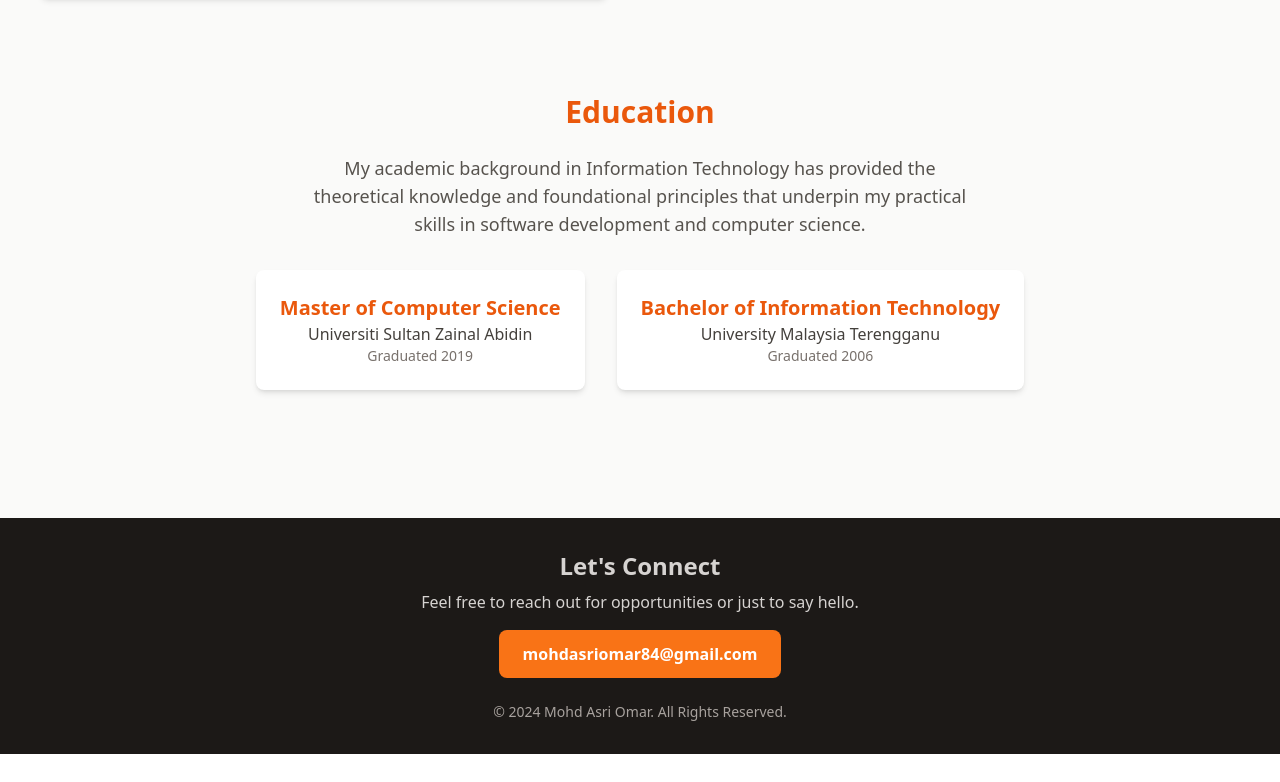
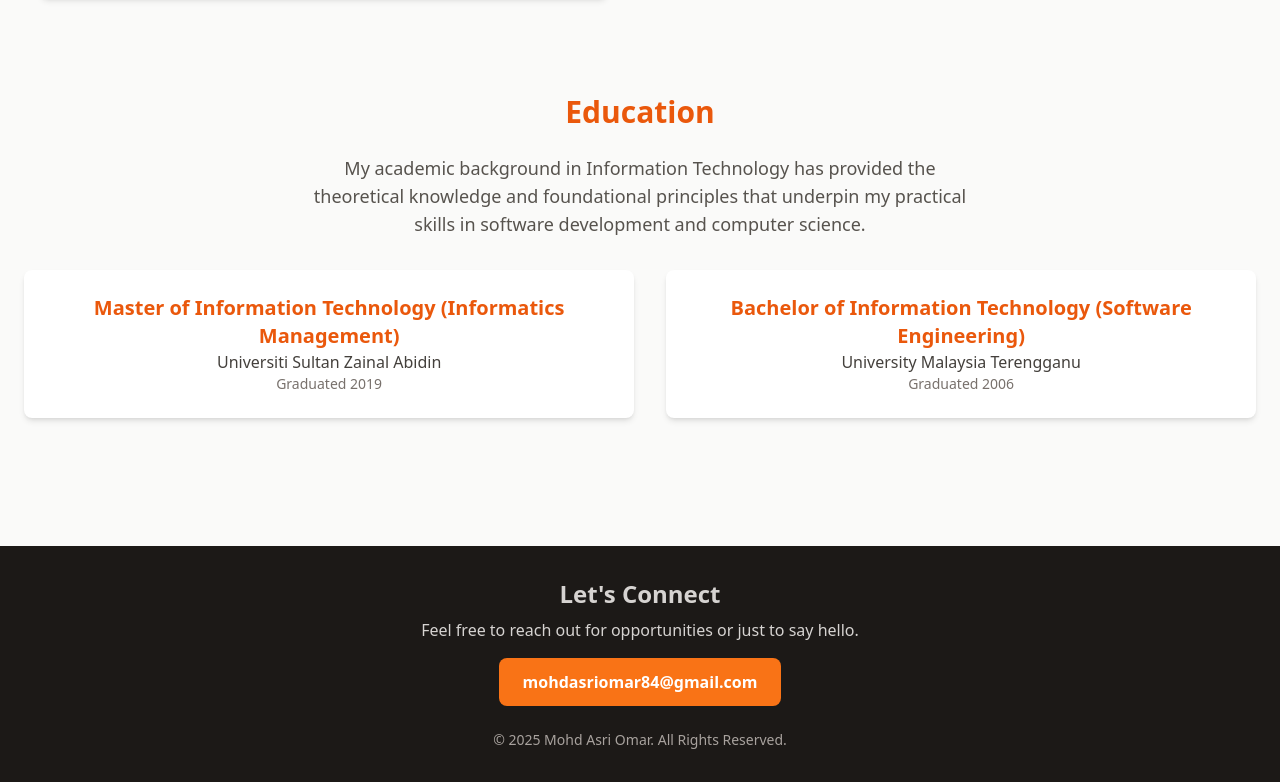
Before and after one commit to asriomar/asri25, a React (Vite) app: page / in a window 1280 px wide. Shown: the part 3478-4260 px from the top of the page. Before the commit the page ends 4232 px from the top, so only its background shows below. Built offline with nearby package versions, Linux system fonts and the light colour scheme.

Commit message:
Update App.jsx

```diff
--- a/src/App.jsx
+++ b/src/App.jsx
@@ -172,6 +172,10 @@ const App = () => {
     const [activeTimelineItem, setActiveTimelineItem] = useState(null);
     const [isMenuOpen, setIsMenuOpen] = useState(false); // State for mobile menu
 
+    // Refs for detecting clicks outside the menu
+    const menuRef = useRef();
+    const menuButtonRef = useRef();
+
     useEffect(() => {
         if (chartInstance.current) {
             chartInstance.current.destroy();
@@ -274,6 +278,28 @@ const App = () => {
         });
     }, [isDarkMode, skillsData]); // Re-run effect when isDarkMode or skillsData changes
 
+    // Effect to handle clicks outside the mobile menu
+    useEffect(() => {
+        const handleClickOutside = (event) => {
+            // Close menu if it's open AND click is outside the menu div AND outside the menu button
+            if (
+                isMenuOpen &&
+                menuRef.current && !menuRef.current.contains(event.target) &&
+                menuButtonRef.current && !menuButtonRef.current.contains(event.target)
+            ) {
+                setIsMenuOpen(false);
+            }
+        };
+
+        // Attach event listener
+        document.addEventListener('mousedown', handleClickOutside);
+
+        // Clean up event listener on component unmount
+        return () => {
+            document.removeEventListener('mousedown', handleClickOutside);
+        };
+    }, [isMenuOpen]); // Re-run effect if isMenuOpen changes
+
     const getSkillsToShow = () => {
         return activeCategory === 'all'
             ? Object.values(skillsData).flat()
@@ -354,7 +380,7 @@ const App = () => {
 
                     {/* Mobile Menu Button */}
                     <div className="md:hidden flex items-center">
-                        <button onClick={() => setIsMenuOpen(!isMenuOpen)} className="text-stone-600 dark:text-stone-300 focus:outline-none">
+                        <button ref={menuButtonRef} onClick={() => setIsMenuOpen(!isMenuOpen)} className="text-stone-600 dark:text-stone-300 focus:outline-none">
                             {isMenuOpen ? <X size={24} /> : <Menu size={24} />}
                         </button>
                         <button onClick={toggleTheme} className="p-2 rounded-full text-stone-600 dark:text-stone-300 hover:bg-stone-100 dark:hover:bg-stone-700 transition-colors ml-2">
@@ -364,7 +390,7 @@ const App = () => {
                 </nav>
 
                 {/* Mobile Menu Overlay */}
-                <div className={`md:hidden absolute top-0 left-0 w-full ${isDarkMode ? 'bg-stone-900/95' : 'bg-stone-50/95'} backdrop-blur-md z-40 transform ${isMenuOpen ? 'translate-y-0' : '-translate-y-full'} transition-transform duration-300 ease-in-out`}>
+                <div ref={menuRef} className={`md:hidden absolute top-0 left-0 w-full ${isDarkMode ? 'bg-stone-900/95' : 'bg-stone-50/95'} backdrop-blur-md z-40 transform ${isMenuOpen ? 'translate-y-0' : '-translate-y-full'} transition-transform duration-300 ease-in-out`}>
                     <div className="flex flex-col items-center py-8 space-y-6">
                         <a href="#summary" onClick={() => setIsMenuOpen(false)} className="text-stone-800 text-lg hover:text-orange-600 transition-colors dark:text-stone-300 dark:hover:text-orange-400">Summary</a>
                         <a href="#skills" onClick={() => setIsMenuOpen(false)} className="text-stone-800 text-lg hover:text-orange-600 transition-colors dark:text-stone-300 dark:hover:text-orange-400">Skills</a>
@@ -545,12 +571,12 @@ const App = () => {
                         </p>
                         <div className="flex flex-col md:flex-row justify-center items-center gap-8">
                             <div className={`p-6 rounded-lg shadow-md w-full md:w-auto text-center ${isDarkMode ? 'bg-stone-800' : 'bg-white'}`}>
-                                <h3 className="text-xl font-bold text-orange-600 dark:text-orange-400">Master of Computer Science</h3>
+                                <h3 className="text-xl font-bold text-orange-600 dark:text-orange-400">Master of Information Technology (Informatics Management)</h3>
                                 <p className="text-stone-700 dark:text-stone-200">Universiti Sultan Zainal Abidin</p>
                                 <p className="text-stone-500 dark:text-stone-400 text-sm">Graduated 2019</p>
                             </div>
                             <div className={`p-6 rounded-lg shadow-md w-full md:w-auto text-center ${isDarkMode ? 'bg-stone-800' : 'bg-white'}`}>
-                                <h3 className="text-xl font-bold text-orange-600 dark:text-orange-400">Bachelor of Information Technology</h3>
+                                <h3 className="text-xl font-bold text-orange-600 dark:text-orange-400">Bachelor of Information Technology (Software Engineering)</h3>
                                 <p className="text-stone-700 dark:text-stone-200">University Malaysia Terengganu</p>
                                 <p className="text-stone-500 dark:text-stone-400 text-sm">Graduated 2006</p>
                             </div>
@@ -564,7 +590,7 @@ const App = () => {
                     <h3 className="text-2xl font-bold mb-2">Let's Connect</h3>
                     <p className="mb-4">Feel free to reach out for opportunities or just to say hello.</p>
                     <a href="mailto:mohdasriomar84@gmail.com" className="bg-orange-500 hover:bg-orange-600 text-white font-bold py-3 px-6 rounded-lg transition-colors inline-block">mohdasriomar84@gmail.com</a>
-                    <p className="mt-6 text-sm text-stone-400">&copy; 2024 Mohd Asri Omar. All Rights Reserved.</p>
+                    <p className="mt-6 text-sm text-stone-400">&copy; 2025 Mohd Asri Omar. All Rights Reserved.</p>
                 </div>
             </footer>
         </div>
```
